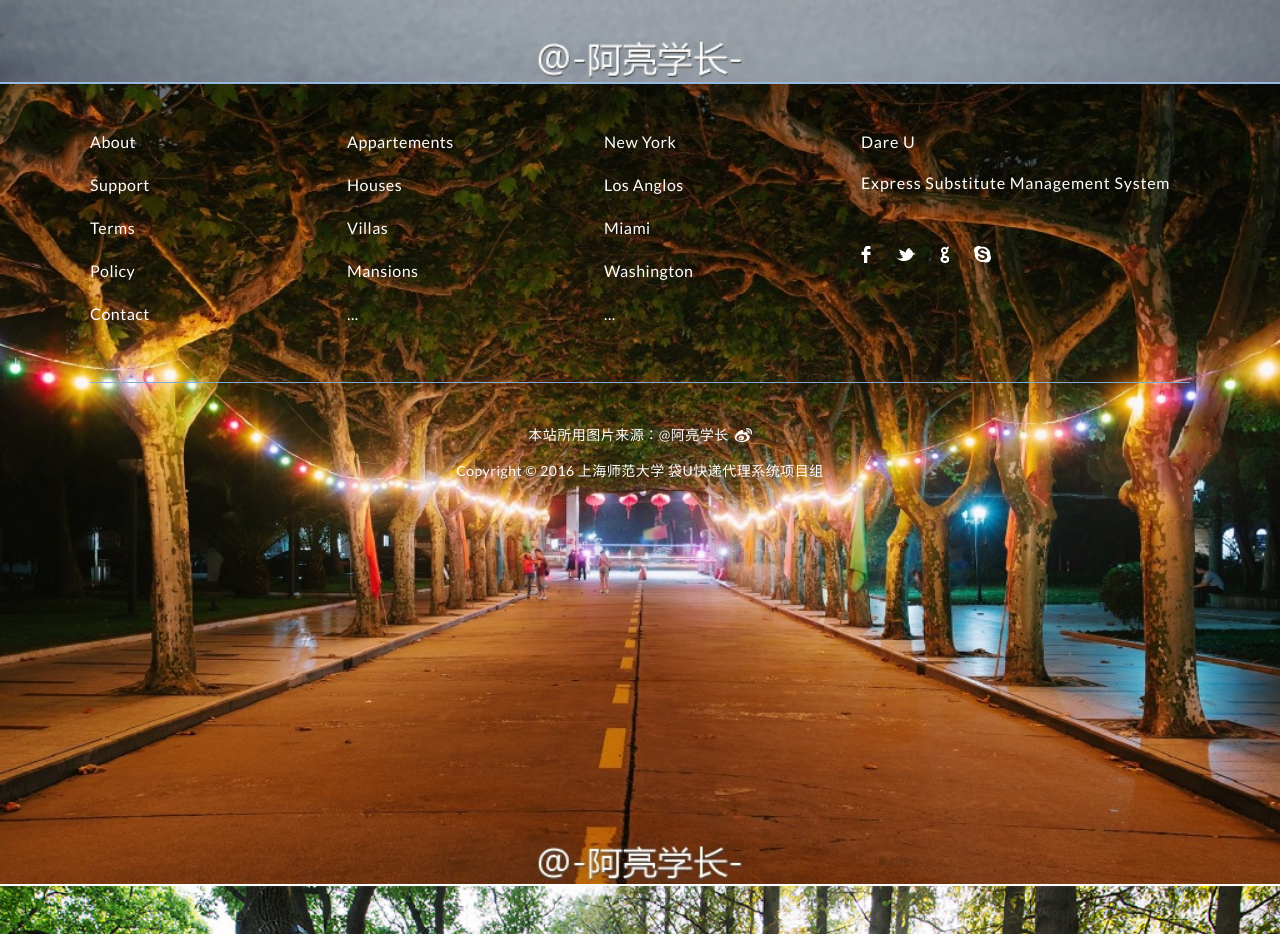
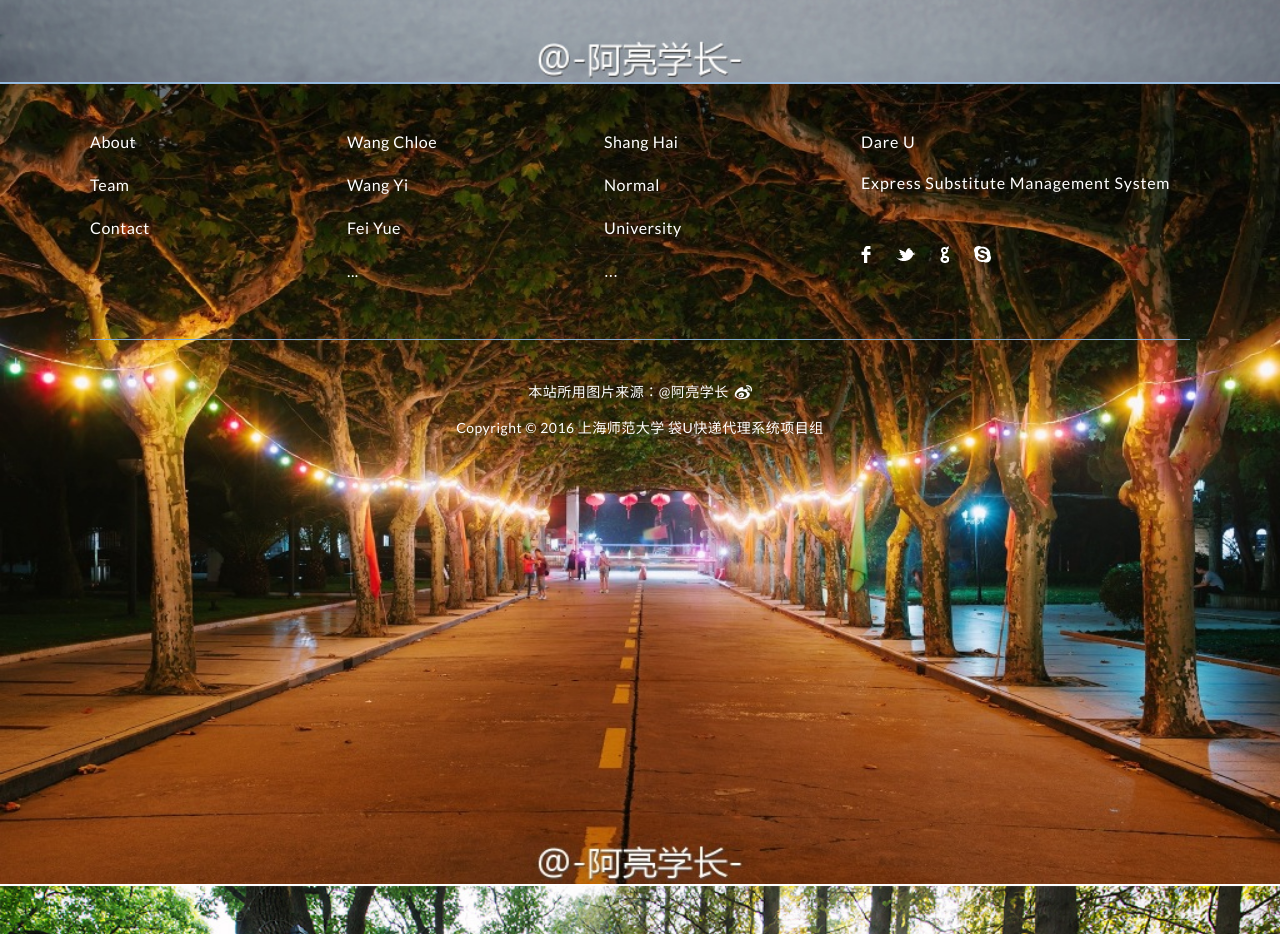
Before and after one commit to WangChloe/esms, a plain HTML site: page index.html in a window 1280 px wide. Shown: the part 1520-2454 px from the top of the page. Drawn offline with nearby package versions, Linux system fonts and the light colour scheme.

Commit message:
save files before Angular

```diff
--- a/index.html
+++ b/index.html
@@ -3,8 +3,6 @@
 <head>
 	<title>Dare U - Express Substitute Management System</title>
 	<meta charset="utf-8">
-	<!-- <meta name="author" content="pixelhint.com">
-	-->
 	<meta name="description" content="Express Management System"/>
 	<meta name="viewport" content="width=device-width, initial-scale=1.0, minimum-scale=1.0" />
 
@@ -14,8 +12,6 @@
 	<link rel="stylesheet" type="text/css" href="less/style.css">
 	<script src="js/jquery.js"></script>
 	<script src="http://cdn.static.runoob.com/libs/bootstrap/3.3.7/js/bootstrap.min.js"></script>
-	<!-- <link rel="stylesheet" href="css/responsive.css"> -->
-	<!-- <link rel="stylesheet" href="js/carousel.js"> -->
 	<script src="js/main.js"></script>
 </head>
 <body>
@@ -110,37 +106,8 @@
 
 	<section class="search">
 		<div class="wrapper">
-			<!-- <form action="#" method="post">
-				<input type="text" id="search" name="search" placeholder="What are you looking for?"  autocomplete="off"/>
-				<input type="submit" id="submit_search" name="submit_search"/>
-			</form>
-			<a href="#" class="advanced_search_icon" id="advanced_search_btn"></a> -->
 		</div>
-
-		<!-- <div class="advanced_search">
-			<div class="wrapper">
-				<span class="arrow"></span>
-				<form action="#" method="post">
-					<div class="search_fields">
-						<input type="text" class="float" id="check_in_date" name="check_in_date" placeholder="Check In Date"  autocomplete="off">
-
-						<hr class="field_sep float"/>
-
-						<input type="text" class="float" id="check_out_date" name="check_out_date" placeholder="Check Out Date"  autocomplete="off"></div>
-					<div class="search_fields">
-						<input type="text" class="float" id="min_price" name="min_price" placeholder="Min. Price"  autocomplete="off">
-
-						<hr class="field_sep float"/>
-
-						<input type="text" class="float" id="max_price" name="max_price" placeholder="Max. price"  autocomplete="off"></div>
-					<input type="text" id="keywords" name="keywords" placeholder="Keywords"  autocomplete="off">
-					<input type="submit" id="submit_search" name="submit_search"/>
-				</form>
-			</div>
-		</div> -->
-		<!--  end advanced search section  -->
 	</section>
-	<!--  end search section  -->
 
 	<section class="listings" id="listings">
 		<div class="wrapper">
@@ -190,96 +157,6 @@
 						</h2>
 					</div>
 				</li>
-				<!-- <li>
-					<a href="#">
-						<img src="img/property_1.jpg" alt="" title="" class="property_img"/>
-					</a>
-					<span class="price">￥25</span>
-					<div class="property_details">
-						<h1>
-							<a href="#">Fuisque dictum tortor at purus libero</a>
-						</h1>
-						<h2>
-							2 kitchens, 2 bed, 2 bath...
-							<span class="property_size">(288ftsq)</span>
-						</h2>
-					</div>
-				</li>
-				<li>
-					<a href="#">
-						<img src="img/property_2.jpg" alt="" title="" class="property_img"/>
-					</a>
-					<span class="price">￥10</span>
-					<div class="property_details">
-						<h1>
-							<a href="#">Fuisque dictum tortor at purus libero</a>
-						</h1>
-						<h2>
-							2 kitchens, 2 bed, 2 bath...
-							<span class="property_size">(288ftsq)</span>
-						</h2>
-					</div>
-				</li>
-				<li>
-					<a href="#">
-						<img src="img/property_3.jpg" alt="" title="" class="property_img"/>
-					</a>
-					<span class="price">￥5</span>
-					<div class="property_details">
-						<h1>
-							<a href="#">Fuisque dictum tortor at purus libero</a>
-						</h1>
-						<h2>
-							2 kitchens, 2 bed, 2 bath...
-							<span class="property_size">(288ftsq)</span>
-						</h2>
-					</div>
-				</li>
-				<li>
-					<a href="#">
-						<img src="img/property_1.jpg" alt="" title="" class="property_img"/>
-					</a>
-					<span class="price">￥25</span>
-					<div class="property_details">
-						<h1>
-							<a href="#">Fuisque dictum tortor at purus libero</a>
-						</h1>
-						<h2>
-							2 kitchens, 2 bed, 2 bath...
-							<span class="property_size">(288ftsq)</span>
-						</h2>
-					</div>
-				</li>
-				<li>
-					<a href="#">
-						<img src="img/property_2.jpg" alt="" title="" class="property_img"/>
-					</a>
-					<span class="price">￥10</span>
-					<div class="property_details">
-						<h1>
-							<a href="#">Fuisque dictum tortor at purus libero</a>
-						</h1>
-						<h2>
-							2 kitchens, 2 bed, 2 bath...
-							<span class="property_size">(288ftsq)</span>
-						</h2>
-					</div>
-				</li>
-				<li>
-					<a href="#">
-						<img src="img/property_3.jpg" alt="" title="" class="property_img"/>
-					</a>
-					<span class="price">￥5</span>
-					<div class="property_details">
-						<h1>
-							<a href="#">Fuisque dictum tortor at purus libero</a>
-						</h1>
-						<h2>
-							2 kitchens, 2 bed, 2 bath...
-							<span class="property_size">(288ftsq)</span>
-						</h2>
-					</div>
-				</li> -->
 			</ul>
 			<div class="more_listing">
 				<a href="#" class="more_listing_btn">View More Listings</a>
@@ -297,13 +174,7 @@
 							<a href="#">About</a>
 						</li>
 						<li>
-							<a href="#">Support</a>
-						</li>
-						<li>
-							<a href="#">Terms</a>
-						</li>
-						<li>
-							<a href="#">Policy</a>
+							<a href="#">Team</a>
 						</li>
 						<li>
 							<a href="#">Contact</a>
@@ -314,16 +185,13 @@
 				<li class="links">
 					<ul>
 						<li>
-							<a href="#">Appartements</a>
+							<a href="#">Wang Chloe</a>
 						</li>
 						<li>
-							<a href="#">Houses</a>
+							<a href="#">Wang Yi</a>
 						</li>
 						<li>
-							<a href="#">Villas</a>
-						</li>
-						<li>
-							<a href="#">Mansions</a>
+							<a href="#">Fei Yue</a>
 						</li>
 						<li>
 							<a href="#">...</a>
@@ -334,18 +202,15 @@
 				<li class="links">
 					<ul>
 						<li>
-							<a href="#">New York</a>
+							<a href="#">Shang Hai</a>
 						</li>
 						<li>
-							<a href="#">Los Anglos</a>
+							<a href="#">Normal</a>
 						</li>
 						<li>
-							<a href="#">Miami</a>
+							<a href="#">University</a>
 						</li>
-						<li>
-							<a href="#">Washington</a>
-						</li>
-						<li>
+
 							<a href="#">...</a>
 						</li>
 					</ul>
@@ -360,13 +225,13 @@
 					</p>
 					<ul>
 						<li>
-							<a href="http://facebook.com/pixelhint" class="facebook" target="_blank"></a>
+							<a href="#" class="facebook" target="_blank"></a>
 						</li>
 						<li>
-							<a href="http://twitter.com/pixelhint" class="twitter" target="_blank"></a>
+							<a href="#" class="twitter" target="_blank"></a>
 						</li>
 						<li>
-							<a href="http://plus.google.com/+Pixelhint" class="google" target="_blank"></a>
+							<a href="h#" class="google" target="_blank"></a>
 						</li>
 						<li>
 							<a href="#" class="skype"></a>
```
